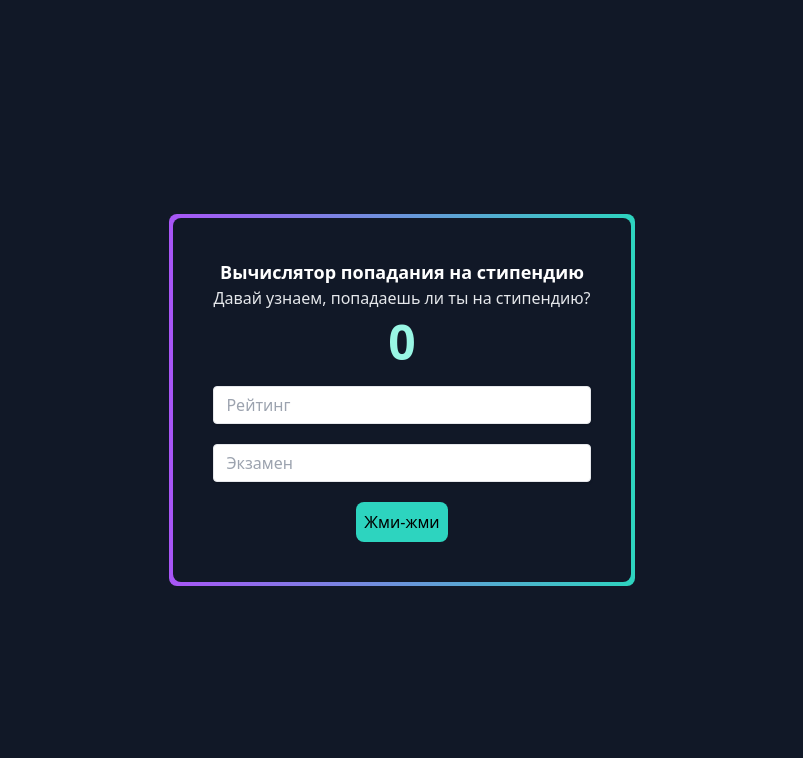
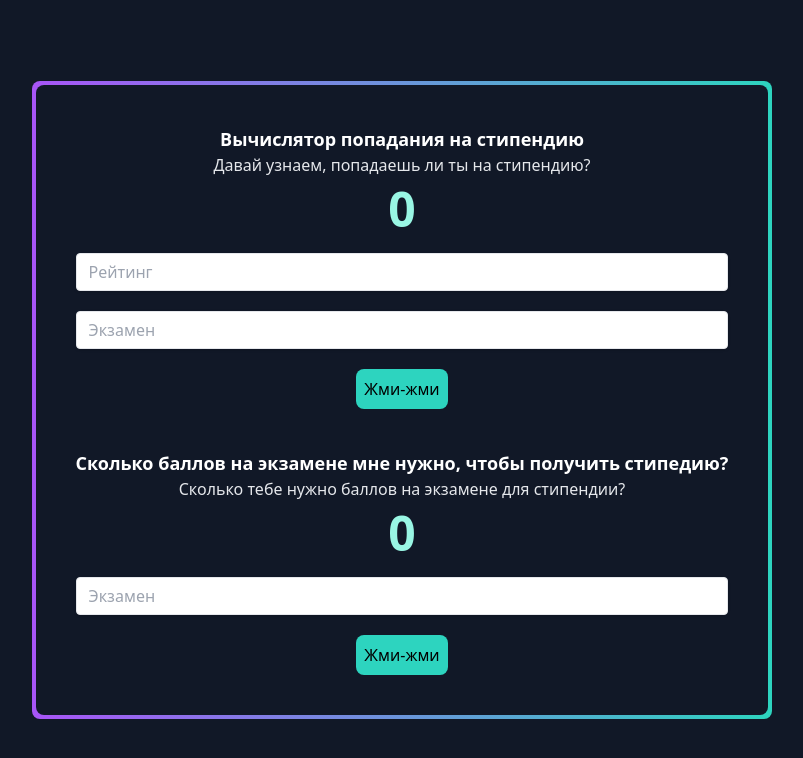
Before and after one commit to CCrypter/netlify, a Nuxt app: page / in a window 1280 px wide. Shown: the top 758 px of the page, without its empty margins (238-1041 px from the left). Built offline with nearby package versions, Linux system fonts and the light colour scheme.

Commit message:
added krutaia shtuka

```diff
--- a/app.vue
+++ b/app.vue
@@ -5,10 +5,17 @@
         <h1 class="text-white text-lg font-bold text-center">Вычислятор попадания на стипендию</h1>
         <p class="text-gray-200 text-center">{{result}}</p>
         <p class="text-teal-200 text-5xl font-bold text-center mt-2 mb-5">{{score}}</p>
-        <input class="shadow appearance-none border rounded w-full py-2 px-3 mb-5 text-gray-700 leading-tight focus:outline-none focus:shadow-outline" min="0" max="100" v-model="rating" type="number" placeholder="Рейтинг">
-        <input class="shadow appearance-none border rounded w-full py-2 px-3 mb-5 text-gray-700 leading-tight focus:outline-none focus:shadow-outline" min="0" max="100" v-model="exam" type="number" placeholder="Экзамен">
+        <input class="shadow appearance-none border rounded w-full py-2 px-3 mb-5 text-gray-700 leading-tight focus:outline-none focus:shadow-outline" min="0" max="100" v-model="rating" type="number" @input="filterInput" placeholder="Рейтинг">
+        <input class="shadow appearance-none border rounded w-full py-2 px-3 mb-5 text-gray-700 leading-tight focus:outline-none focus:shadow-outline" min="0" max="100" v-model="exam" type="number" @input="filterInput" placeholder="Экзамен">
         <div class ="flex items-center justify-center">
           <button class="rounded-lg bg-teal-400 flex items-center justify-center p-2" @click = 'scoresolver'>Жми-жми</button>
+        </div>
+        <h1 class="text-white text-lg font-bold text-center mt-10">Сколько баллов на экзамене мне нужно, чтобы получить стипедию?</h1>
+        <p class="text-gray-200 text-center">{{result1}}</p>
+        <p class="text-teal-200 text-5xl font-bold text-center mt-2 mb-5">{{score1}}</p>
+        <input class="shadow appearance-none border rounded w-full py-2 px-3 mb-5 text-gray-700 leading-tight focus:outline-none focus:shadow-outline" min="0" max="100" v-model="rating1" type="number" @input="filterInput" placeholder="Экзамен">
+        <div class ="flex items-center justify-center">
+          <button class="rounded-lg bg-teal-400 flex items-center justify-center p-2" @click = 'scoresolver1'>Жми-жми</button>
         </div>
       </div>
     </div>
@@ -18,13 +25,22 @@
     import {ref} from 'vue';
 
     const result = ref<string>('Давай узнаем, попадаешь ли ты на стипендию?')
+    const result1 = ref<string>('Сколько тебе нужно баллов на экзамене для стипендии?')
     const score = ref<number>(0);
-    let rating = ref<number>(null);
-    let  exam = ref<number>(null);
+    const score1 = ref<number>(0);
+    let rating = ref<number>();
+    let rating1 = ref<number>();
+    let exam = ref<number>();
 
     const scoresolver = ()=> {
       score.value = rating.value * 0.6 + exam.value * 0.4
-      if (score.value >= 100) {
+      if (rating.value < 50 || exam.value < 25) {
+        result.value = "Ну все, здарова летник =("
+      }
+      else if (exam.value < 50) {
+        result.value = "Попал на пересдачу..."
+      }
+      else if (score.value > 100) {
         result.value = "Чет многовато -_-"
       }
       else if (score.value >=70) {
@@ -34,4 +50,35 @@
         result.value = "Bruh man, старайся лучше!"
       }
     }
+
+    const scoresolver1 = ()=> {
+      score1.value = (((6*rating1.value-10*70)/4)*-1)
+      if (rating1.value < 50) {
+        result1.value = "Тебя уже не спасти..."
+      }
+      if (rating1.value >= 50 && rating1.value < 65) {
+        result1.value = "Тяжко будет конечно -_-"
+      }
+      if (rating1.value >= 65 && rating1.value < 75) {
+        result1.value = "Нормас"
+      }
+      if (rating1.value >= 75) {
+        result1.value = "Кайфуем друзья =)"
+      }
+    }
+
+    const filterInput = ()=> {
+      if (rating.value >= 100) {
+        rating.value = 100;
+      }
+      if (exam.value >= 100) {
+        exam.value = 100;
+      }
+      if (exam.value < 0) {
+        exam.value = 0;
+      }
+      if (rating.value < 0){
+        rating.value = 0;
+      }
+  }
   </script>
```
